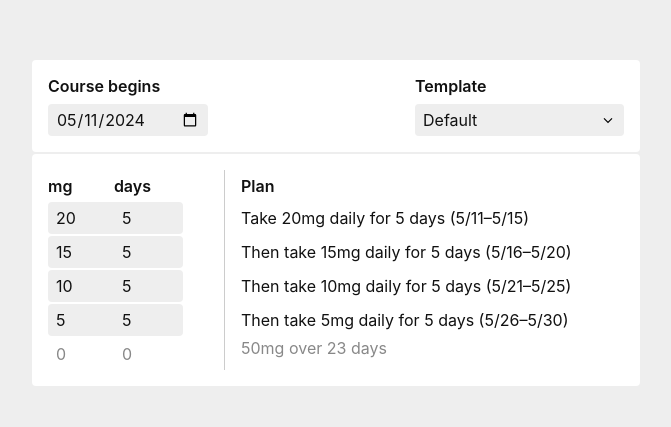
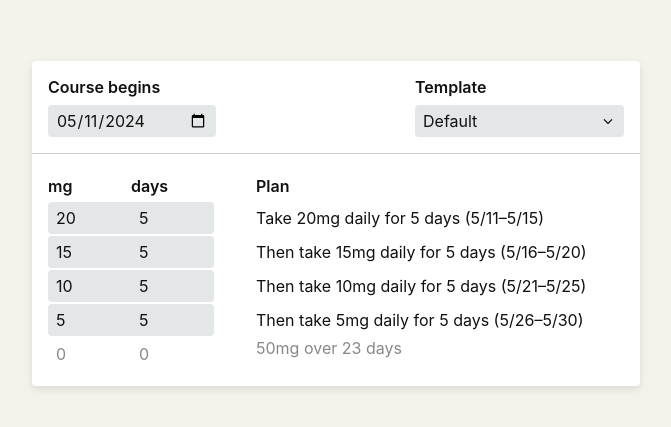
Before and after one commit to shanberg/Taper, a SvelteKit app: page / in a window 1280 px wide. Shown: the part 177-604 px from the top of the page, without its empty margins (304-975 px from the left). Built offline with nearby package versions, Linux system fonts and the light colour scheme.

Commit message:
basic color

```diff
--- a/src/routes/+page.svelte
+++ b/src/routes/+page.svelte
@@ -201,21 +201,23 @@
   main {
     display: flex;
     flex-direction: column;
-    gap: 2px;
+    border-radius: var(--control-radius);
+    overflow: clip;
+    background: var(--color-bg-form);
+    box-shadow: 0 0.2rem 0.5rem rgba(0, 0, 0, 0.1);
   }
 
   header,
   .body {
-    background: var(--color-bg-form);
     display: flex;
     flex-direction: row;
     gap: 1rem;
     padding: 1rem;
-    border-radius: var(--control-radius);
   }
 
   header {
     justify-content: space-between;
+    border-bottom: 1px solid var(--color-border);
   }
 
   .body {
@@ -243,7 +245,10 @@
 
   .form,
   label:first-child {
-    width: 10rem;
+    width: 12rem;
+  }
+  label:first-child {
+    padding-right: 1.5rem;
   }
 
   .form {
@@ -289,8 +294,6 @@
   .plan {
     display: flex;
     flex-direction: column;
-    border-left: 1px solid var(--color-border);
-    padding-left: 1rem;
   }
 
   h3 {
--- a/src/routes/styles.css
+++ b/src/routes/styles.css
@@ -13,8 +13,9 @@
 	--color-bg-error: rgba(255, 0, 0, 0.1);
 	--color-bg-error-muted: rgba(255, 0, 0, 0.05);
 	--color-border: rgba(0, 0, 0, 0.2);
-  	--color-bg: #eee;
+  	--color-bg: #f3f2eb;
   	--color-bg-form: #fff;
+	--color-bg-control: rgb(227 231 232);
 
 	--form-radius: 0.25rem;
 	--control-radius: 0.25rem;
@@ -44,7 +45,7 @@ select,
 input {
   font-family: var(--font-body);
   font-size: var(--font-size-md);
-  background: var(--color-bg);
+  background: var(--color-bg-control);
   border-radius: var(--control-radius);
   border: none;
   width: 100%;
```
